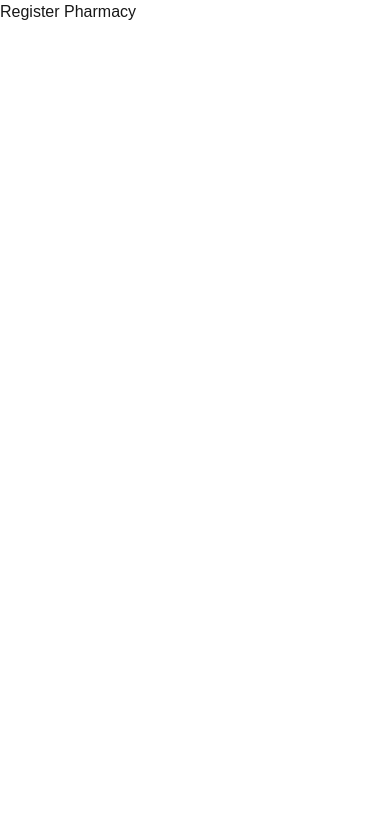
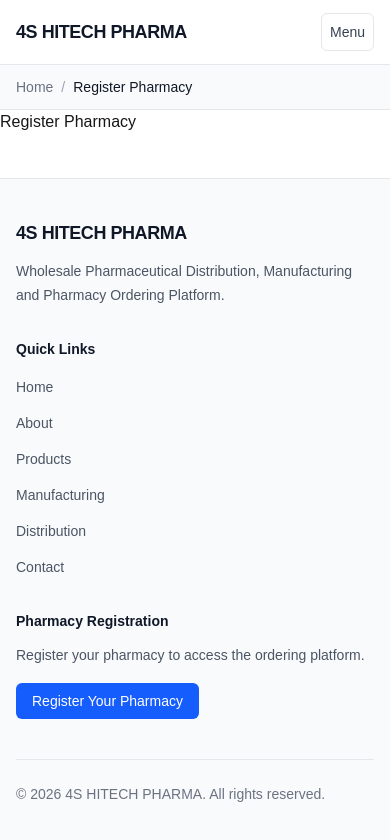
Before and after one commit to SHarshitha11/4s-hitech-pharma, a Next.js app: page /register-pharmacy in a window 390 px wide. Shown: the top 840 px of the page. Built offline with nearby package versions, Linux system fonts and the light colour scheme.

Commit message:
feat: add responsive public layout

```diff
--- /dev/null
+++ b/src/app/(public)/layout.tsx
@@ -0,0 +1,21 @@
+import { Footer } from "@/components/layout/footer";
+import { Header } from "@/components/layout/header";
+import { Breadcrumb } from "@/components/navigation/breadcrumb";
+
+export default function PublicLayout({
+  children,
+}: Readonly<{
+  children: React.ReactNode;
+}>) {
+  return (
+    <div className="flex min-h-screen flex-col">
+      <Header />
+
+      <Breadcrumb />
+
+      <main className="flex-1">{children}</main>
+
+      <Footer />
+    </div>
+  );
+}
--- /dev/null
+++ b/src/components/layout/footer.tsx
@@ -0,0 +1,72 @@
+import Link from "next/link";
+import { publicNavigation, publicCta } from "@/components/navigation/public-navigation";
+
+export function Footer() {
+  return (
+    <footer className="border-t border-gray-200 bg-gray-50">
+      <div className="mx-auto max-w-7xl px-4 py-10 sm:px-6 lg:px-8">
+        <div className="grid gap-8 md:grid-cols-3">
+          <div>
+            <Link
+              href="/"
+              className="text-lg font-bold tracking-tight text-gray-900"
+            >
+              4S HITECH PHARMA
+            </Link>
+
+            <p className="mt-3 max-w-sm text-sm leading-6 text-gray-600">
+              Wholesale Pharmaceutical Distribution, Manufacturing and Pharmacy
+              Ordering Platform.
+            </p>
+          </div>
+
+          <div>
+            <h2 className="text-sm font-semibold text-gray-900">
+              Quick Links
+            </h2>
+
+            <nav aria-label="Footer navigation" className="mt-4">
+              <ul className="space-y-3">
+                {publicNavigation.map((item) => (
+                  <li key={item.href}>
+                    <Link
+                      href={item.href}
+                      className="text-sm text-gray-600 transition hover:text-gray-900"
+                    >
+                      {item.label}
+                    </Link>
+                  </li>
+                ))}
+              </ul>
+            </nav>
+          </div>
+
+          <div>
+            <h2 className="text-sm font-semibold text-gray-900">
+              Pharmacy Registration
+            </h2>
+
+            <p className="mt-3 text-sm leading-6 text-gray-600">
+              Register your pharmacy to access the ordering platform.
+            </p>
+
+            <div className="mt-4">
+              <Link
+                href={publicCta.href}
+                className="inline-flex items-center rounded-md bg-blue-600 px-4 py-2 text-sm font-medium text-white transition hover:bg-blue-700"
+              >
+                {publicCta.label}
+              </Link>
+            </div>
+          </div>
+        </div>
+
+        <div className="mt-10 border-t border-gray-200 pt-6">
+          <p className="text-sm text-gray-500">
+            © {new Date().getFullYear()} 4S HITECH PHARMA. All rights reserved.
+          </p>
+        </div>
+      </div>
+    </footer>
+  );
+}
--- /dev/null
+++ b/src/components/layout/header.tsx
@@ -0,0 +1,88 @@
+"use client";
+
+import Link from "next/link";
+import { useState } from "react";
+import { Button } from "@/components/ui";
+import {
+  publicCta,
+  publicNavigation,
+} from "@/components/navigation/public-navigation";
+
+export function Header() {
+  const [isMenuOpen, setIsMenuOpen] = useState(false);
+
+  const closeMenu = () => {
+    setIsMenuOpen(false);
+  };
+
+  return (
+    <header className="sticky top-0 z-50 border-b border-gray-200 bg-white">
+      <div className="mx-auto flex min-h-16 max-w-7xl items-center justify-between px-4 sm:px-6 lg:px-8">
+        <Link
+          href="/"
+          className="text-lg font-bold tracking-tight text-gray-900"
+          onClick={closeMenu}
+        >
+          4S HITECH PHARMA
+        </Link>
+
+        <nav
+          aria-label="Primary navigation"
+          className="hidden items-center gap-6 lg:flex"
+        >
+          {publicNavigation.map((item) => (
+            <Link
+              key={item.href}
+              href={item.href}
+              className="text-sm font-medium text-gray-700 transition hover:text-gray-900"
+            >
+              {item.label}
+            </Link>
+          ))}
+
+          <Link href={publicCta.href}>
+            <Button size="sm">{publicCta.label}</Button>
+          </Link>
+        </nav>
+
+        <button
+          type="button"
+          className="inline-flex items-center justify-center rounded-md border border-gray-200 p-2 text-gray-700 lg:hidden"
+          aria-label={
+            isMenuOpen ? "Close navigation menu" : "Open navigation menu"
+          }
+          aria-expanded={isMenuOpen}
+          onClick={() => setIsMenuOpen((open) => !open)}
+        >
+          <span className="text-sm font-medium">
+            {isMenuOpen ? "Close" : "Menu"}
+          </span>
+        </button>
+      </div>
+
+      {isMenuOpen && (
+        <nav
+          aria-label="Mobile navigation"
+          className="border-t border-gray-200 bg-white px-4 py-4 lg:hidden"
+        >
+          <div className="mx-auto flex max-w-7xl flex-col gap-3">
+            {publicNavigation.map((item) => (
+              <Link
+                key={item.href}
+                href={item.href}
+                className="rounded-md px-3 py-2 text-sm font-medium text-gray-700 hover:bg-gray-100"
+                onClick={closeMenu}
+              >
+                {item.label}
+              </Link>
+            ))}
+
+            <Link href={publicCta.href} onClick={closeMenu}>
+              <Button>{publicCta.label}</Button>
+            </Link>
+          </div>
+        </nav>
+      )}
+    </header>
+  );
+}
--- /dev/null
+++ b/src/components/navigation/breadcrumb.tsx
@@ -0,0 +1,78 @@
+"use client";
+
+import Link from "next/link";
+import { usePathname } from "next/navigation";
+
+const breadcrumbLabels: Record<string, string> = {
+  about: "About",
+  products: "Products",
+  manufacturing: "Manufacturing",
+  distribution: "Distribution",
+  contact: "Contact",
+  "register-pharmacy": "Register Pharmacy",
+};
+
+export function Breadcrumb() {
+  const pathname = usePathname();
+
+  if (pathname === "/") {
+    return null;
+  }
+
+  const segments = pathname.split("/").filter(Boolean);
+
+  return (
+    <nav
+      aria-label="Breadcrumb"
+      className="border-b border-gray-200 bg-gray-50"
+    >
+      <div className="mx-auto max-w-7xl px-4 py-3 sm:px-6 lg:px-8">
+        <ol className="flex flex-wrap items-center gap-2 text-sm">
+          <li>
+            <Link
+              href="/"
+              className="text-gray-500 transition hover:text-gray-900"
+            >
+              Home
+            </Link>
+          </li>
+
+          {segments.map((segment, index) => {
+            const isLast = index === segments.length - 1;
+            const label =
+              breadcrumbLabels[segment] ??
+              segment.replace(/-/g, " ").replace(/\b\w/g, (char) =>
+                char.toUpperCase(),
+              );
+
+            const href = `/${segments.slice(0, index + 1).join("/")}`;
+
+            return (
+              <li key={href} className="flex items-center gap-2">
+                <span aria-hidden="true" className="text-gray-400">
+                  /
+                </span>
+
+                {isLast ? (
+                  <span
+                    aria-current="page"
+                    className="font-medium text-gray-900"
+                  >
+                    {label}
+                  </span>
+                ) : (
+                  <Link
+                    href={href}
+                    className="text-gray-500 transition hover:text-gray-900"
+                  >
+                    {label}
+                  </Link>
+                )}
+              </li>
+            );
+          })}
+        </ol>
+      </div>
+    </nav>
+  );
+}
--- /dev/null
+++ b/src/components/navigation/public-navigation.ts
@@ -0,0 +1,31 @@
+export const publicNavigation = [
+  {
+    label: "Home",
+    href: "/",
+  },
+  {
+    label: "About",
+    href: "/about",
+  },
+  {
+    label: "Products",
+    href: "/products",
+  },
+  {
+    label: "Manufacturing",
+    href: "/manufacturing",
+  },
+  {
+    label: "Distribution",
+    href: "/distribution",
+  },
+  {
+    label: "Contact",
+    href: "/contact",
+  },
+] as const;
+
+export const publicCta = {
+  label: "Register Your Pharmacy",
+  href: "/register-pharmacy",
+} as const;
```
Also changed, not shown: src/app/(public)/about/page.tsx (renamed from src/app/about/page.tsx), src/app/(public)/contact/page.tsx (renamed from src/app/contact/page.tsx), src/app/(public)/distribution/page.tsx (renamed from src/app/distribution/page.tsx), src/app/(public)/manufacturing/page.tsx (renamed from src/app/manufacturing/page.tsx), src/app/(public)/page.tsx (renamed from src/app/page.tsx), src/app/(public)/products/page.tsx (renamed from src/app/products/page.tsx), src/app/(public)/register-pharmacy/page.tsx (renamed from src/app/register-pharmacy/page.tsx).
